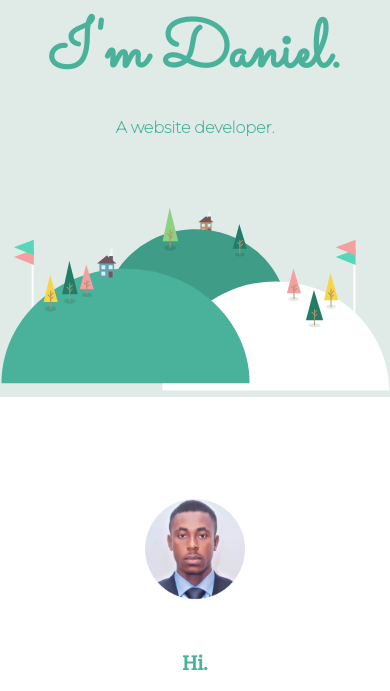
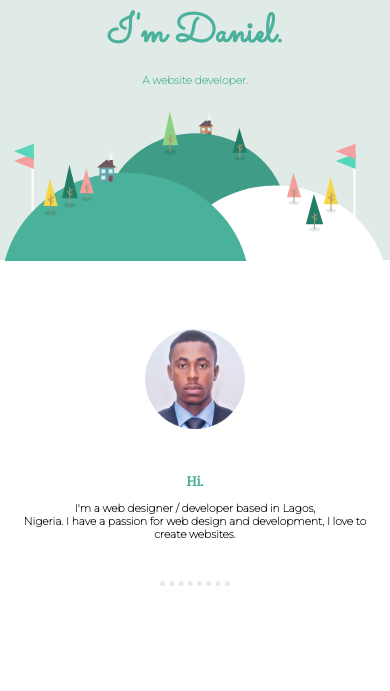
Before and after one commit to anxious4glory/portfolio-cv, a plain HTML site: page index.html in a window 390 px wide. Shown: the part 75-766 px from the top of the page. Drawn offline with Linux system fonts and the light colour scheme.

Commit message:
Update style.css

```diff
--- a/style.css
+++ b/style.css
@@ -78,6 +78,15 @@ text-align: right;
      .btn{
          font-size: 0.9em !important;
          width: 150px !important;
+     }
+	body{
+         font-size: 8pt !important;
+     }
+     h1{
+         font-size: 30pt !important;
+     }
+     .st-p{
+        font-size: 8pt !important;
      }
 }
 
```
